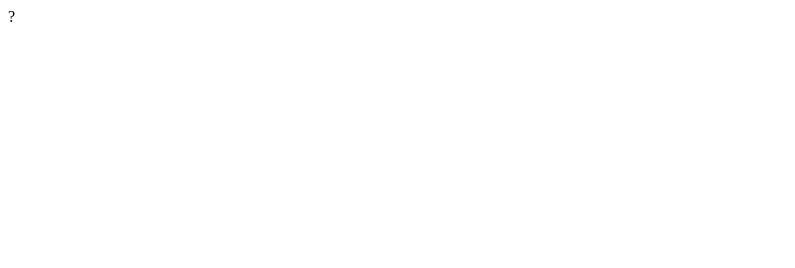
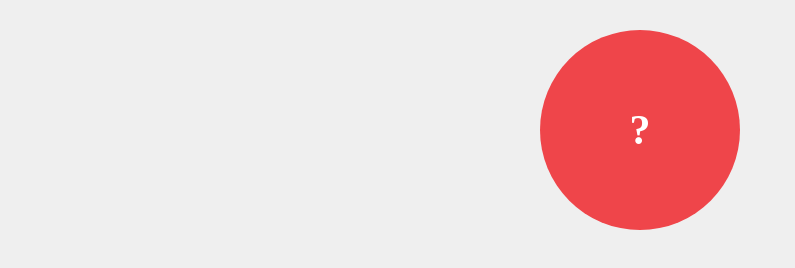
Before and after one commit to Shouko0522/MyJavaScriptPractice, a plain HTML site: page JavaScript/MYOMIKUJI/index.html in a window 1280 px wide. Shown: the whole page, without its empty margins (0-795 px from the left). Drawn offline with Linux system fonts and the light colour scheme.

Commit message:
created btn

```diff
--- a/JavaScript/MYOMIKUJI/css/styles.css
+++ b/JavaScript/MYOMIKUJI/css/styles.css
@@ -0,0 +1,16 @@
+body {
+  background: #efefef;
+}
+
+#btn{
+  width: 200px;
+  height: 200px;
+  background: #ef454a;
+  border-radius: 50%;
+  margin: 30px auto;
+  text-align: center;
+  line-height: 200px;
+  color: #fff;
+  font-weight: bold;
+  font-size: 42px;
+}
--- a/JavaScript/MYOMIKUJI/index.html
+++ b/JavaScript/MYOMIKUJI/index.html
@@ -6,7 +6,7 @@
   <link rel="stylesheet" href="css/styles.css">
 </head>
 <body>
-  <div id="button">?</div>
+  <div id="btn">?</div>
   <script src="js/main.js"></script>
 </body>
 
```
